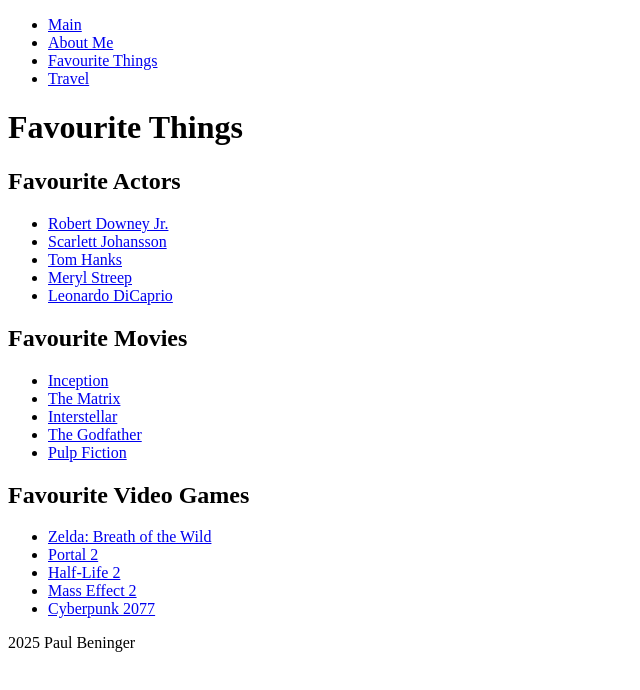
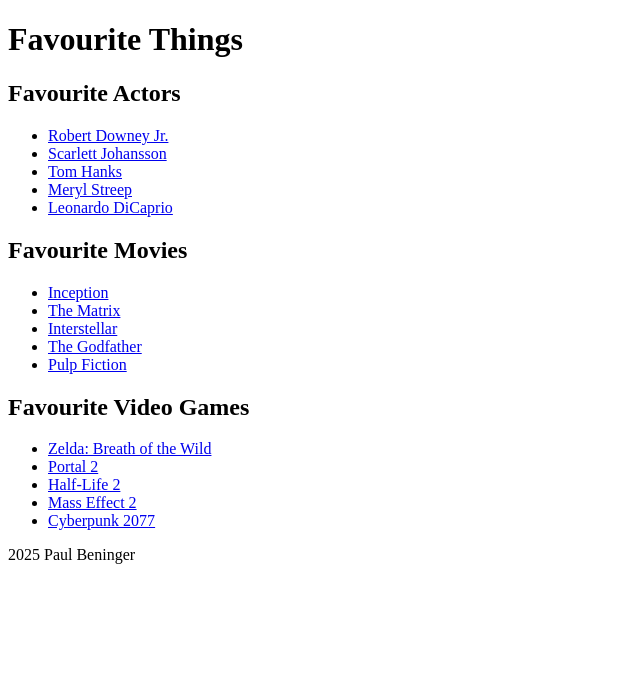
Before and after one commit to clahpah-oss/paul-beninger-midterm, a plain HTML site: page favorites/favorites.html in a window 1280 px wide. Shown: the whole page, without its empty margins (0-640 px from the left). Drawn offline with Linux system fonts and the light colour scheme; files that its build step writes are made by us from their sources.

Commit message:
linked everything together

```diff
--- a/favorites/favorites.html
+++ b/favorites/favorites.html
@@ -9,14 +9,6 @@
 </head>
 <body>
     <header>
-        <nav>
-            <ul>
-                <li><a href="../index.html">Main</a></li>
-                <li><a href="../about/about.html">About Me</a></li>
-                <li><a href="favorites.html">Favourite Things</a></li>
-                <li><a href="../travel/travel.html">Travel</a></li>
-            </ul>
-        </nav>
     </header>
     <main>
         <h1>Favourite Things</h1>
```
Also changed, not shown: about/about.html (+0 -11 lines), index.html (+9 -7 lines), travel/travel.html (+0 -8 lines).
